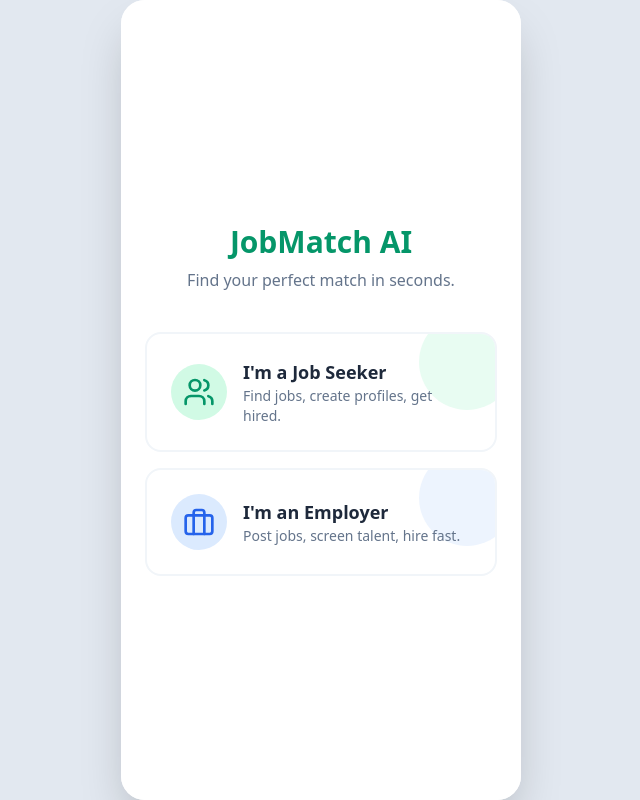
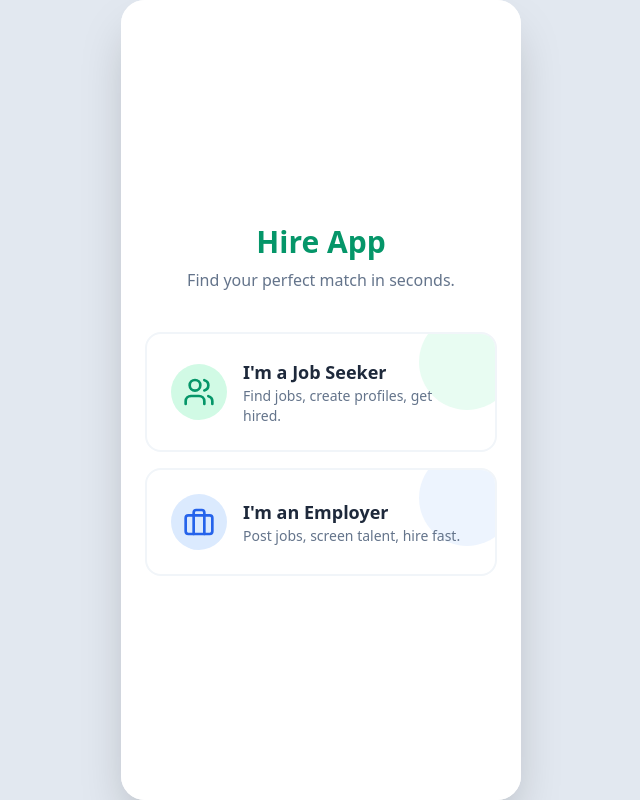
Before and after one commit to doraswamyraju/HIre-App, a React (Vite) app: page / in a window 1280 px wide. Shown: the whole page, without its empty margins (319-959 px from the left). Built offline with nearby package versions, Linux system fonts and the light colour scheme; no server answers.

Commit message:
refactor: Rename project to Hire App
Updates project name and related mentions from "JobMatch AI" to "Hire App" across code and metadata. This includes package.json, index.html, metadata.json, service responses, and UI elements to reflect the new application branding.

```diff
--- a/App.tsx
+++ b/App.tsx
@@ -64,7 +64,7 @@ const App: React.FC = () => {
           return (
             <div className="flex flex-col h-full bg-white p-6 justify-center">
                 <div className="mb-10 text-center">
-                    <h1 className="text-3xl font-extrabold text-emerald-600 mb-2">JobMatch AI</h1>
+                    <h1 className="text-3xl font-extrabold text-emerald-600 mb-2">Hire App</h1>
                     <p className="text-slate-500">Find your perfect match in seconds.</p>
                 </div>
 
--- a/index.html
+++ b/index.html
@@ -3,7 +3,7 @@
   <head>
     <meta charset="UTF-8" />
     <meta name="viewport" content="width=device-width, initial-scale=1.0" />
-    <title>JobMatch AI</title>
+    <title>Hire App</title>
     <script src="https://cdn.tailwindcss.com"></script>
     <style>
       /* Custom scrollbar for chat feel */
--- a/metadata.json
+++ b/metadata.json
@@ -1,6 +1,6 @@
 {
-  "name": "JobMatch AI",
-  "description": "An app-first hiring platform using AI to match blue-collar workers with employers via a chat-based interface.",
+  "name": "Hire App",
+  "description": "An app-first hiring platform using Smart technology to match blue-collar workers with employers via a chat-based interface.",
   "requestFramePermissions": [
     "camera",
     "microphone",
--- a/package.json
+++ b/package.json
@@ -1,5 +1,5 @@
 {
-  "name": "jobmatch-ai",
+  "name": "hire-app",
   "private": true,
   "version": "0.0.0",
   "type": "module",
--- a/services/geminiService.ts
+++ b/services/geminiService.ts
@@ -24,7 +24,7 @@ export const generateMatchExplanation = async (
     return response.text || "Could not generate explanation.";
   } catch (error) {
     console.error("Gemini API Error:", error);
-    return "AI analysis currently unavailable.";
+    return "Smart analysis currently unavailable.";
   }
 };
 
--- a/views/ApplicationsTab.tsx
+++ b/views/ApplicationsTab.tsx
@@ -331,7 +331,7 @@ const ChatInterface: React.FC<{ application: Application; currentUser: User; onB
                     onClick={() => setInput(suggestion)}
                     className="flex-shrink-0 bg-white border border-emerald-200 text-emerald-700 text-xs px-3 py-1.5 rounded-full shadow-sm whitespace-nowrap active:scale-95 transition-transform"
                 >
-                    ✨ AI Suggestion: {suggestion}
+                    ✨ Smart Suggestion: {suggestion}
                 </button>
             </div>
         )}
--- a/views/JobsTab.tsx
+++ b/views/JobsTab.tsx
@@ -173,7 +173,7 @@ const JobDetail: React.FC<{ job: Job; currentUser: User; onBack: () => void }> =
                          <section className="bg-gradient-to-br from-indigo-50 to-purple-50 p-4 rounded-xl border border-indigo-100">
                             <div className="flex items-center justify-between mb-2">
                                 <h3 className="font-bold text-indigo-900 flex items-center gap-2">
-                                    <IconSparkles className="w-4 h-4 text-indigo-500"/> AI Match Analysis
+                                    <IconSparkles className="w-4 h-4 text-indigo-500"/> Smart Match Analysis
                                 </h3>
                                 {!explanation && (
                                     <button
--- a/views/ProfilesTab.tsx
+++ b/views/ProfilesTab.tsx
@@ -25,7 +25,7 @@ const ProfilesTab: React.FC<ProfilesTabProps> = ({ currentUser }) => {
                 id: `p${Date.now()}`,
                 userId: currentUser.id,
                 roleTitle: newProfileData.roleTitle || 'New Profile',
-                summary: newProfileData.summary || 'AI Generated Summary',
+                summary: newProfileData.summary || 'Smart Generated Summary',
                 experienceYears: newProfileData.experienceYears || 0,
                 skills: newProfileData.skills || [],
                 location: currentUser.location || 'Unknown',
```
